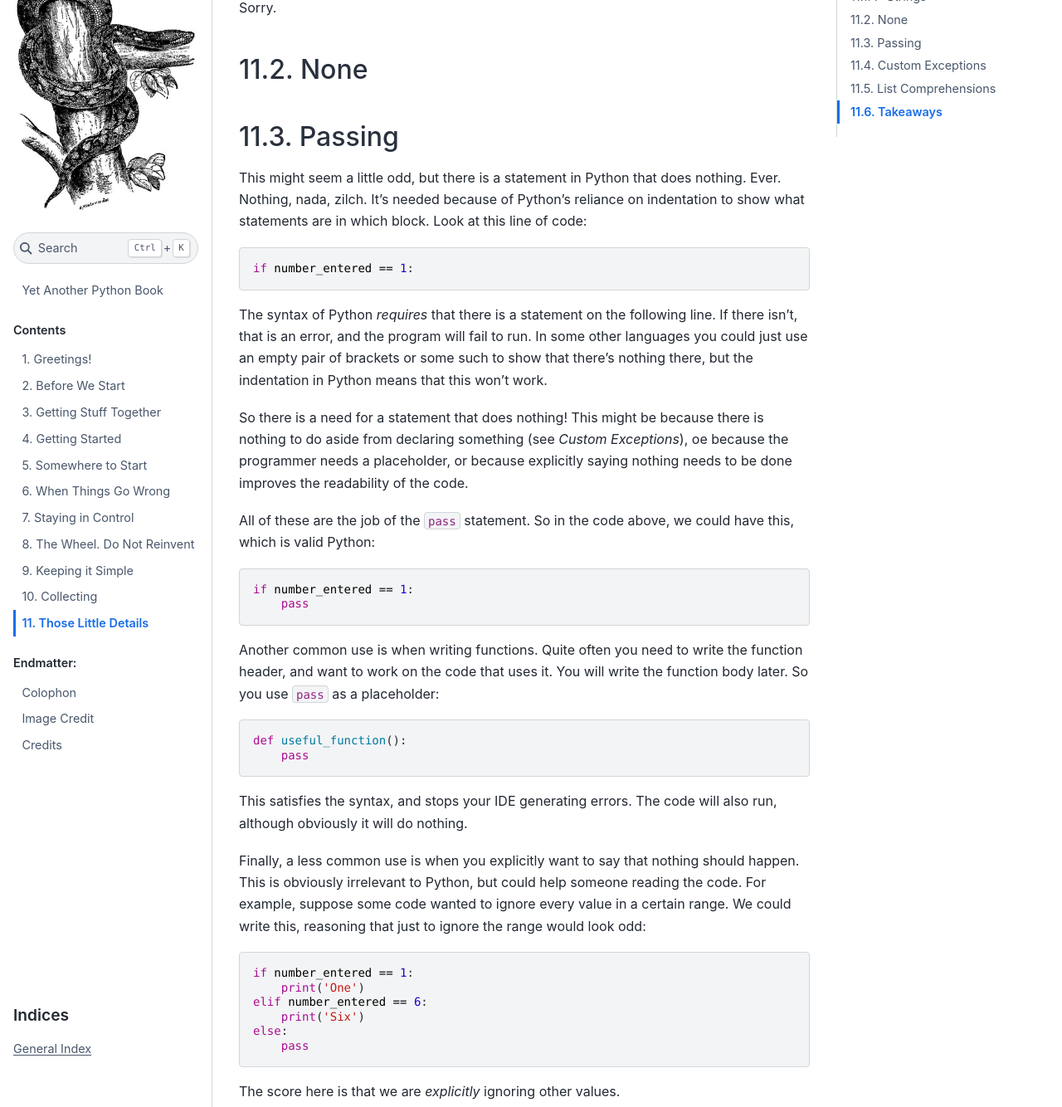
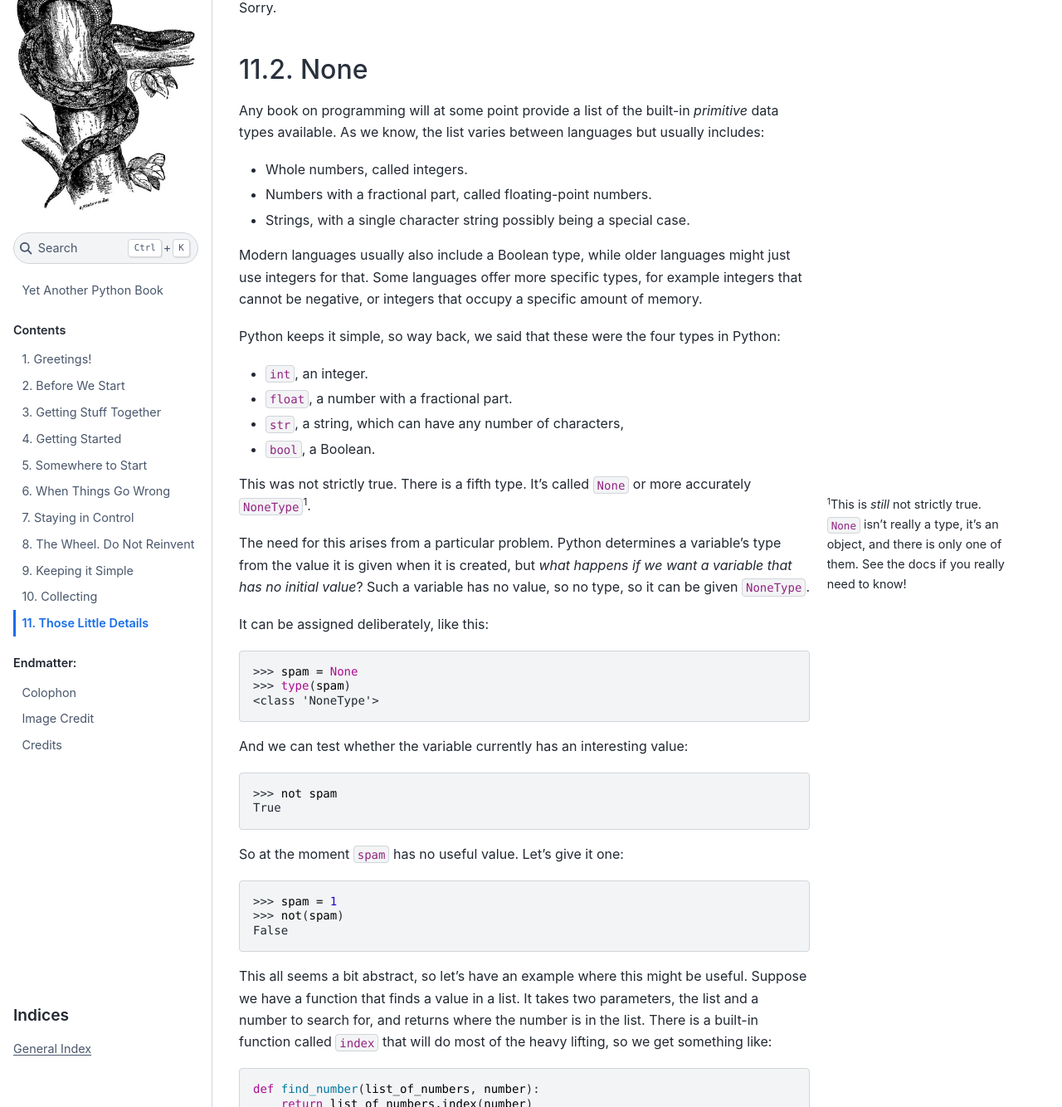
Before and after one commit to TonyJenkins/hungarian_phrasebook, a Sphinx documentation site: the page built from doc/source/110_ons/index.rst, in a window 1280 px wide and 1400 px high, scrolled down 2906 px, cut to the strip 66-1400 px from the top of the window. Shown: the whole strip at 83% size. Built offline with Sphinx 7.4.7 and the Sphinx Book theme 1.1.4, drawn with Linux system fonts in a browser that asks for light colours; some of the changed text lies outside the part shown.

Commit message:
Add None

```diff
--- a/doc/source/110_ons/index.rst
+++ b/doc/source/110_ons/index.rst
@@ -102,8 +102,95 @@ Sorry.
 None
 ****
 
-..
-    TODO
+Any book on programming will at some point provide a list of the built-in *primitive* data types available. As we know, the list varies between languages but usually includes:
+
+* Whole numbers, called integers.
+* Numbers with a fractional part, called floating-point numbers.
+* Strings, with a single character string possibly being a special case.
+
+Modern languages usually also include a Boolean type, while older languages might just use integers for that. Some languages offer more specific types, for example integers that cannot be negative, or integers that occupy a specific amount of memory.
+
+Python keeps it simple, so way back, we said that these were the four types in Python:
+
+* ``int``, an integer.
+* ``float``, a number with a fractional part.
+* ``str``, a string, which can have any number of characters,
+* ``bool``, a Boolean.
+
+This was not strictly true. There is a fifth type. It's called ``None`` or more accurately ``NoneType``\ [#none]_.
+
+The need for this arises from a particular problem. Python determines a variable's type from the value it is given when it is created, but *what happens if we want a variable that has no initial value*? Such a variable has no value, so no type, so it can be given ``NoneType``.
+
+It can be assigned deliberately, like this:
+
+.. code-block::
+
+    >>> spam = None
+    >>> type(spam)
+    <class 'NoneType'>
+
+And we can test whether the variable currently has an interesting value:
+
+.. code-block::
+
+    >>> not spam
+    True
+
+So at the moment ``spam`` has no useful value. Let's give it one:
+
+.. code-block::
+
+    >>> spam = 1
+    >>> not(spam)
+    False
+
+This all seems a bit abstract, so let's have an example where this might be useful. Suppose we have a function that finds a value in a list. It takes two parameters, the list and a number to search for, and returns where the number is in the list. There is a built-in function called ``index`` that will do most of the heavy lifting, so we get something like:
+
+.. code-block::
+
+    def find_number(list_of_numbers, number):
+        return list_of_numbers.index(number)
+
+This is fine and we could use it like this to look for a number, say ``12``:
+
+.. code-block::
+
+    position = find_number(all_numbers, 12)
+
+But what happens if the number cannot be found? The ``index`` function will throw an exception. This could be handled in the program using the function, but it *can be neater* to return ``None`` to say the value was not found. The function becomes:
+
+.. code-block::
+
+    def find_number(list_of_numbers, number):
+        try:
+            return list_of_numbers.index(number)
+        except ValueError:
+            return None
+
+This is neater because this function now *always returns a value*, so there is no need to worry about exceptions when using it. So the code using the function can simply be:
+
+.. code-block::
+
+    position = find_number(all_numbers, 12)
+    if position:
+        print('Value Found')
+    else:
+        print('Value not found')
+
+This is a neatness, but it does often improve the readability of code.
+
+.. note::
+
+    Somewhat related to this is a common structure in Python where we need to check if, say, a list is empty, or a string variable contains no characters. The Boolean ``not`` comes in handy:
+
+    .. code-block::
+
+        >>> s = ''
+        >>> not s
+        True
+        >>> l = []
+        >>> not l
+        True
 
 Passing
 *******
@@ -196,3 +283,5 @@ Takeaways
 
 ..
     TODO
+
+.. [#none] This is *still* not strictly true. ``None`` isn't really a type, it's an object, and there is only one of them. See the docs if you really need to know!
```
